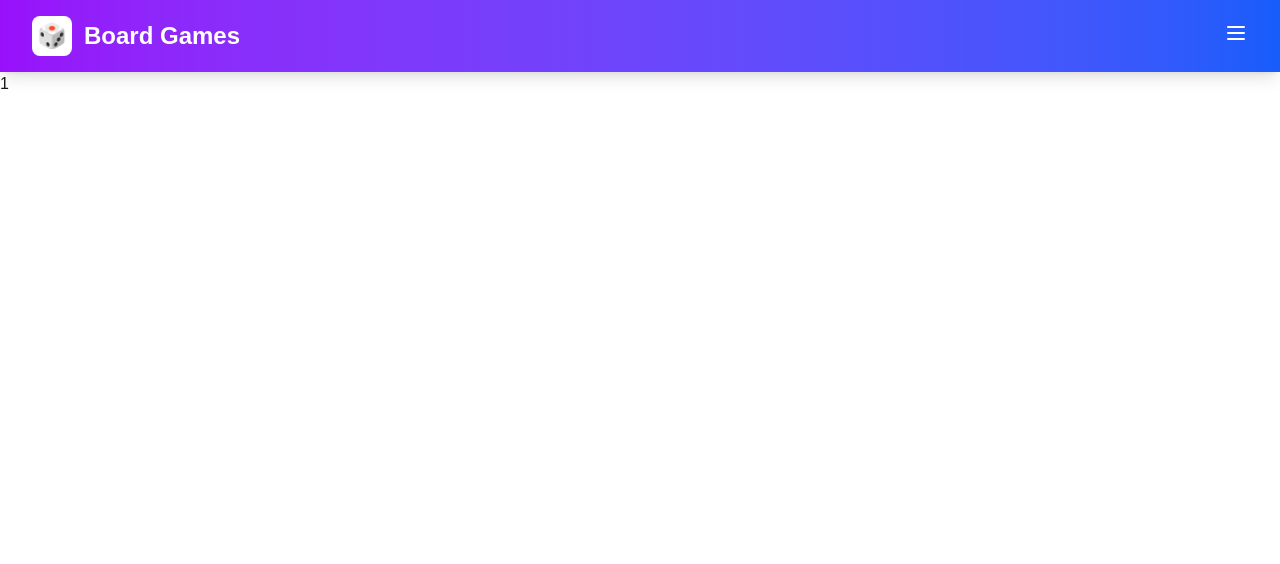
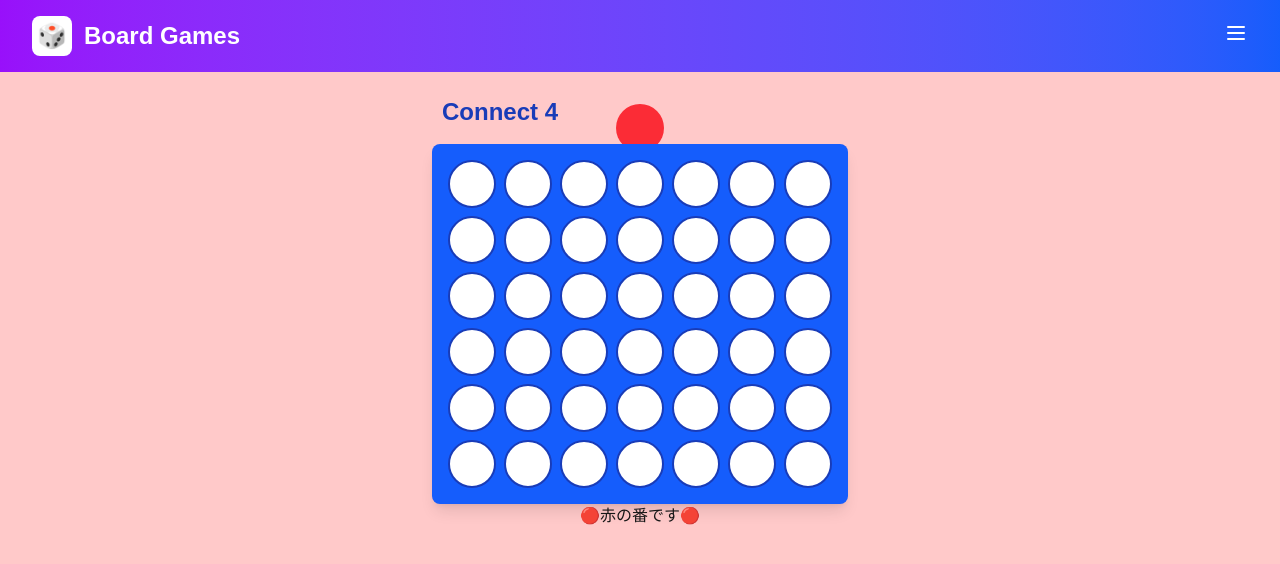
Before and after one commit to YuyMat/boardGame-frontend, a Next.js app: page /connect4/1 in a window 1280 px wide. Shown: the top 564 px of the page. Built offline with nearby package versions, Linux system fonts and the light colour scheme.

Commit message:
feature: WebSocketの下準備

```diff
--- a/src/app/(games)/connect4/[roomId]/page.tsx
+++ b/src/app/(games)/connect4/[roomId]/page.tsx
@@ -1,9 +1,59 @@
+"use client"
+
+import Board from "@/components/Connect4/Board";
+import { useState } from "react";
+import { createEmptyBoard } from "@/libs/connect4/createEmptyBoard";
+import { BoardState, lastPositionState, TurnState } from "@/types/connect4";
+import { onCellClick } from "@/libs/connect4/onCellClick";
+import { onRestart } from "@/libs/connect4/onRestart";
+import { useUpdateEffect } from "@/hooks/useUpdateEffect";
+import { checkWin } from "@/libs/connect4/checkWin";
+
 export default function Page({ params }: { params: { roomId: string } }) {
 	const { roomId } = params;
 
+	const [board, setBoard] = useState<BoardState>(createEmptyBoard());
+	const [lastPosition, setLastPosition] = useState<lastPositionState>({ row: 0, col: 0 });
+	const [currentTurn, setCurrentTurn] = useState<TurnState>('r');
+	const [isWin, setIsWin] = useState(false);
+	const [canPlay, setCanPlay] = useState(true);
+
+	useUpdateEffect(() => {
+		if (checkWin({ lastPosition, currentTurn, board })) {
+			setCanPlay(false);
+			const timer = setTimeout(() => {
+				setIsWin(true);
+			}, 200);
+			return () => clearTimeout(timer);
+		}
+	}, [board]);
+
 	return (
-		<div>
-			<h1>{roomId}</h1>
+		<div className={`${currentTurn === 'r' ? 'bg-red-200' : 'bg-yellow-200'} min-h-screen transition-colors duration-300 relative z-1`}>
+			<Board
+				board={board}
+				currentTurn={currentTurn}
+				isWin={isWin}
+				setIsWin={setIsWin}
+				onCellClick={(colIndex) =>
+					onCellClick({
+						colIndex,
+						canPlay,
+						currentTurn,
+						setCurrentTurn,
+						setLastPosition,
+						setBoard,
+					})
+				}
+				onRestart={() =>
+					onRestart({
+						setIsWin,
+						setBoard,
+						setCurrentTurn,
+						setCanPlay
+					})
+				}
+			/>
 		</div>
 	);
 }
--- a/src/app/(games)/connect4/page.tsx
+++ b/src/app/(games)/connect4/page.tsx
@@ -2,45 +2,19 @@
 
 import { useState } from "react";
 import Board from "@/components/Connect4/Board";
-import { Connect4 } from "@/constants/connect4";
+import { createEmptyBoard } from "@/libs/connect4/createEmptyBoard";
 import { BoardState, TurnState, lastPositionState } from "@/types/connect4";
 import { useUpdateEffect } from "@/hooks/useUpdateEffect";
 import { checkWin } from "@/libs/connect4/checkWin";
+import { onCellClick } from "@/libs/connect4/onCellClick";
+import { onRestart } from "@/libs/connect4/onRestart";
 
 export default function page() {
-	const createEmptyBoard = (): BoardState => {
-		return Array(Connect4.ROWS).fill(null).map(() => Array(Connect4.COLS).fill(null));
-	};
-
 	const [board, setBoard] = useState<BoardState>(createEmptyBoard());
-	const [lastPosition, setLastPosition] = useState<lastPositionState>({row: 0, col: 0});
+	const [lastPosition, setLastPosition] = useState<lastPositionState>({ row: 0, col: 0 });
 	const [currentTurn, setCurrentTurn] = useState<TurnState>('r');
 	const [isWin, setIsWin] = useState(false);
 	const [canPlay, setCanPlay] = useState(true);
-
-	const onCellClick = (colIndex: number) => {
-		setBoard((prev) => {
-			let targetRow = prev.length - 1;
-			while (targetRow >= 0 && prev[targetRow][colIndex] !== null) {
-				targetRow--;
-			}
-			if (targetRow < 0) return prev;
-			if (!canPlay) return prev;
-
-			const next = prev.map((row) => [...row]);
-			next[targetRow][colIndex] = currentTurn;
-			setCurrentTurn(currentTurn === 'r' ? 'y' : 'r');
-			setLastPosition({ row: targetRow, col: colIndex });
-			return next;
-		});
-	};
-
-	const onRestart = () => {
-		setIsWin(false);
-		setBoard(createEmptyBoard());
-		setCurrentTurn('r');
-		setCanPlay(true);
-	}
 
 	useUpdateEffect(() => {
 		if (checkWin({ lastPosition, currentTurn, board })) {
@@ -54,7 +28,30 @@ export default function page() {
 
 	return (
 		<div className={`${currentTurn === 'r' ? 'bg-red-200' : 'bg-yellow-200'} min-h-screen transition-colors duration-300 relative z-1`}>
-			<Board board={board} onCellClick={onCellClick} isWin={isWin} setIsWin={setIsWin} onRestart={onRestart} currentTurn={currentTurn} />
+			<Board
+				board={board}
+				currentTurn={currentTurn}
+				isWin={isWin}
+				setIsWin={setIsWin}
+				onCellClick={(colIndex) =>
+					onCellClick({
+						colIndex,
+						canPlay,
+						currentTurn,
+						setCurrentTurn,
+						setLastPosition,
+						setBoard,
+					})
+				}
+				onRestart={() =>
+					onRestart({
+						setIsWin,
+						setBoard,
+						setCurrentTurn,
+						setCanPlay
+					})
+				}
+			/>
 		</div>
 	)
 }
--- a/src/components/Connect4/Board.tsx
+++ b/src/components/Connect4/Board.tsx
@@ -24,7 +24,7 @@ export default function Board({ board, onCellClick, isWin, setIsWin, onRestart,
 
 			<TurnDisc currentTurn={currentTurn} />
 			<div className="flex flex-col items-center p-6">
-				<div className="-translate-x-40">
+				<div className="-translate-x-35">
 					<h2 className="text-2xl font-bold mb-4 text-blue-800">Connect 4</h2>
 				</div>
 				{/* 盤面 */}
--- /dev/null
+++ b/src/libs/connect4/createEmptyBoard.ts
@@ -0,0 +1,6 @@
+import { Connect4 } from "@/constants/connect4";
+import { BoardState } from "@/types/connect4";
+
+export const createEmptyBoard = (): BoardState => {
+	return Array(Connect4.ROWS).fill(null).map(() => Array(Connect4.COLS).fill(null));
+};
--- /dev/null
+++ b/src/libs/connect4/onCellClick.ts
@@ -0,0 +1,18 @@
+import { OnCellClickProps } from "@/types/connect4";
+
+export const onCellClick = ({ colIndex, canPlay, currentTurn, setCurrentTurn, setLastPosition, setBoard }: OnCellClickProps) => {
+	setBoard((prev) => {
+		let targetRow = prev.length - 1;
+		while (targetRow >= 0 && prev[targetRow][colIndex] !== null) {
+			targetRow--;
+		}
+		if (targetRow < 0) return prev;
+		if (!canPlay) return prev;
+
+		const next = prev.map((row) => [...row]);
+		next[targetRow][colIndex] = currentTurn;
+		setCurrentTurn(currentTurn === 'r' ? 'y' : 'r');
+		setLastPosition({ row: targetRow, col: colIndex });
+		return next;
+	});
+};
--- /dev/null
+++ b/src/libs/connect4/onRestart.ts
@@ -0,0 +1,9 @@
+import { OnRestartProps } from "@/types/connect4";
+import { createEmptyBoard } from "@/libs/connect4/createEmptyBoard";
+
+export const onRestart = ({ setIsWin, setBoard, setCurrentTurn, setCanPlay }: OnRestartProps) => {
+	setIsWin(false);
+	setBoard(createEmptyBoard());
+	setCurrentTurn('r');
+	setCanPlay(true);
+}
--- a/src/types/connect4/index.ts
+++ b/src/types/connect4/index.ts
@@ -34,3 +34,19 @@ export interface CheckWinProps {
 	currentTurn: TurnState;
 	board: BoardState;
 }
+
+export interface OnCellClickProps {
+	colIndex: number;
+	canPlay: boolean;
+	currentTurn: TurnState;
+	setCurrentTurn: React.Dispatch<React.SetStateAction<TurnState>>;
+	setLastPosition: React.Dispatch<React.SetStateAction<lastPositionState>>;
+	setBoard: React.Dispatch<React.SetStateAction<BoardState>>;
+}
+
+export interface OnRestartProps {
+	setIsWin: React.Dispatch<React.SetStateAction<boolean>>;
+	setBoard: React.Dispatch<React.SetStateAction<BoardState>>;
+	setCurrentTurn: React.Dispatch<React.SetStateAction<TurnState>>;
+	setCanPlay: React.Dispatch<React.SetStateAction<boolean>>;
+}
```
Also changed, not shown: 1 other file (tests, documents, lock files or other folders).
